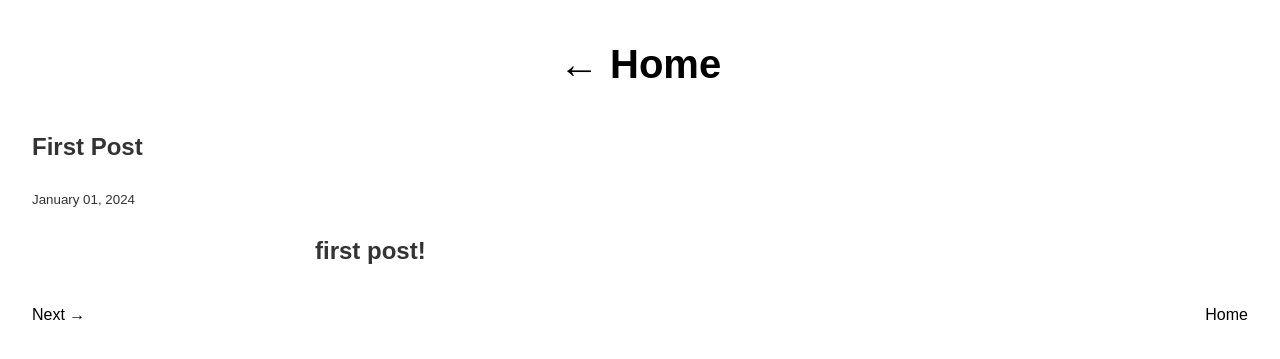
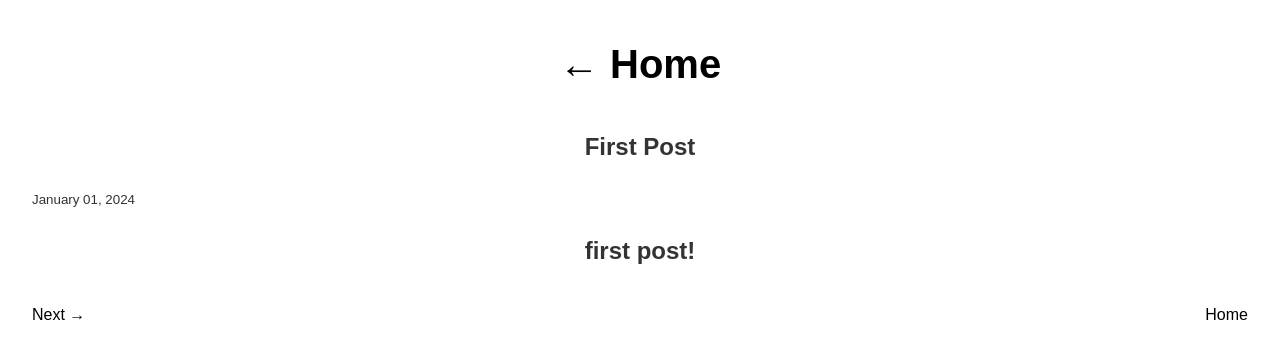
Before and after one commit to lkirk121/lkirk121.github.io, a Jekyll site: the page built from _posts/2024-01-01-first-post.md, in a window 1280 px wide. Shown: the top 359 px of the page. Built offline with Jekyll 4.4.1, drawn with Linux system fonts in a browser that asks for light colours; our own code applies the rules of GitHub Pages for plain Markdown files.

Commit message:
Update post.html

```diff
--- a/_layouts/post.html
+++ b/_layouts/post.html
@@ -7,6 +7,14 @@
     <link rel="stylesheet" href="/assets/styles.css">
 </head>
 <body>
+    <style>
+        h2 {
+          text-align: center;
+        }
+        small {
+            text-align: center;
+        }
+    </style>
     <header>
         <h1><a href="/">&#8592; Home</a></h1>
     </header>
```
